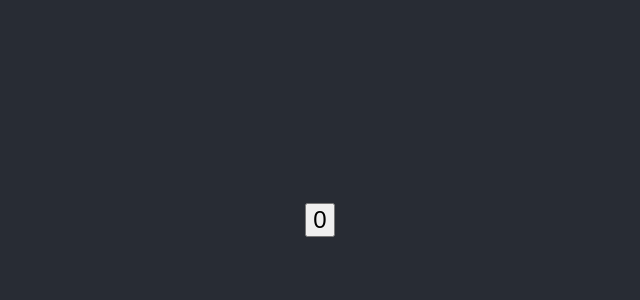
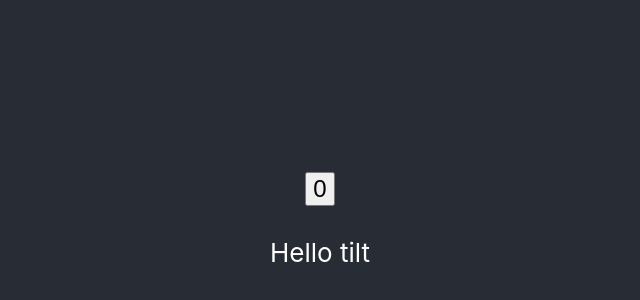
Before and after one commit to veremey/react-simpleHooks, a React (Create React App) app: page / in a window 1280 px wide. Shown: the part 180-480 px from the top of the page, without its empty margins (320-960 px from the left). Built offline with nearby package versions, Linux system fonts and the light colour scheme.

Commit message:
added vanilla-tilt

```diff
--- a/package.json
+++ b/package.json
@@ -8,7 +8,8 @@
     "@testing-library/user-event": "^13.5.0",
     "react": "^18.2.0",
     "react-dom": "^18.2.0",
-    "react-scripts": "5.0.1",
+    "react-scripts": "^5.0.1",
+    "vanilla-tilt": "^1.8.0",
     "web-vitals": "^2.1.4"
   },
   "scripts": {
--- a/src/App.js
+++ b/src/App.js
@@ -1,12 +1,15 @@
 import './App.css';
 
 import { Counter } from './components/counter'
+import { Usage } from './components/tilt/tilt'
 
 function App() {
   return (
     <div className="App">
       <header className="App-header">
         <Counter />
+        <br />
+        <Usage/>
       </header>
     </div>
   );
--- /dev/null
+++ b/src/components/tilt/tilt.js
@@ -0,0 +1,13 @@
+const Tilt = (props) => (
+  <div className="tilt-root">
+    <div className="tilt-child">{props.children}</div>
+  </div>
+)
+
+export const Usage = () => (
+  <div className='totally-centered'>
+    <Tilt>
+      <div className="totally-centred">Hello tilt</div>
+    </Tilt>
+  </div>
+)
```
Also changed, not shown: 1 other file (tests, documents, lock files or other folders).
